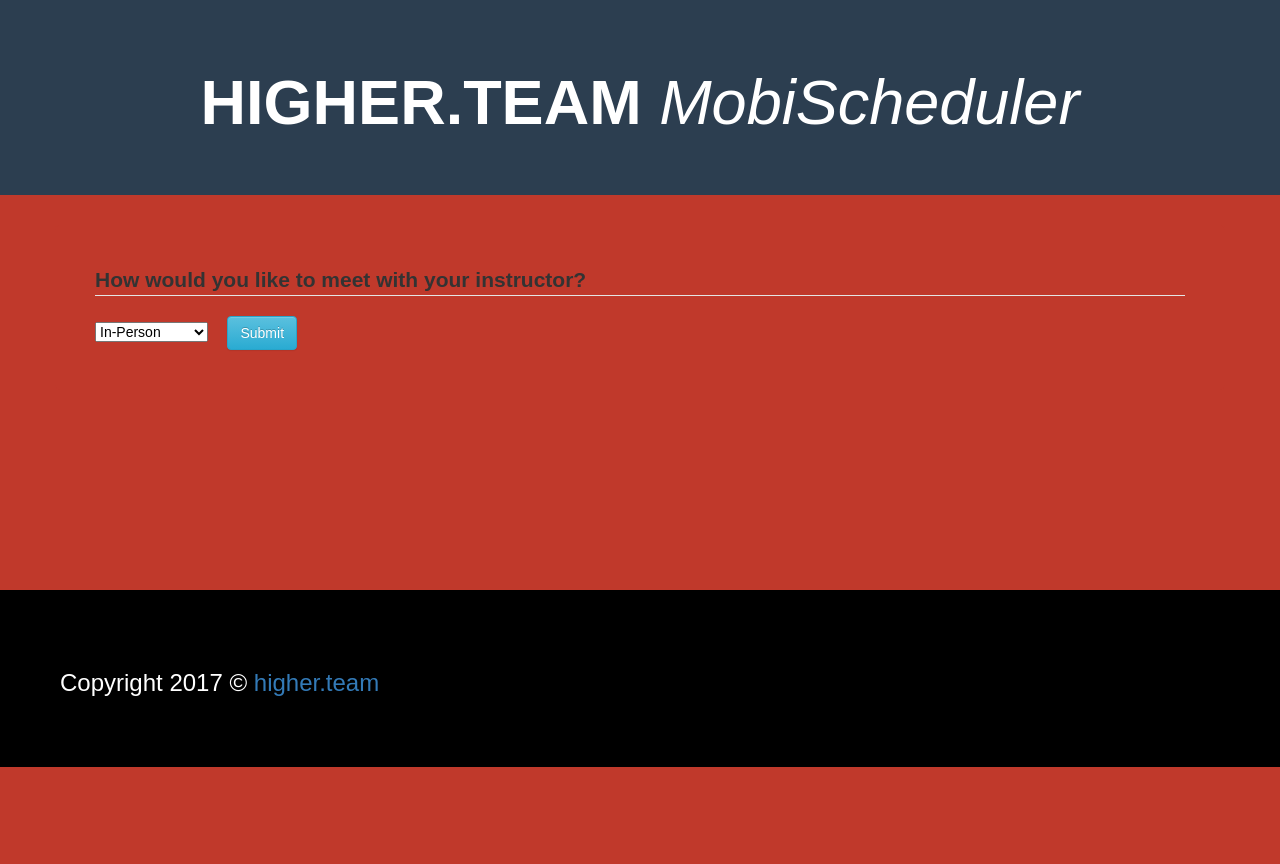
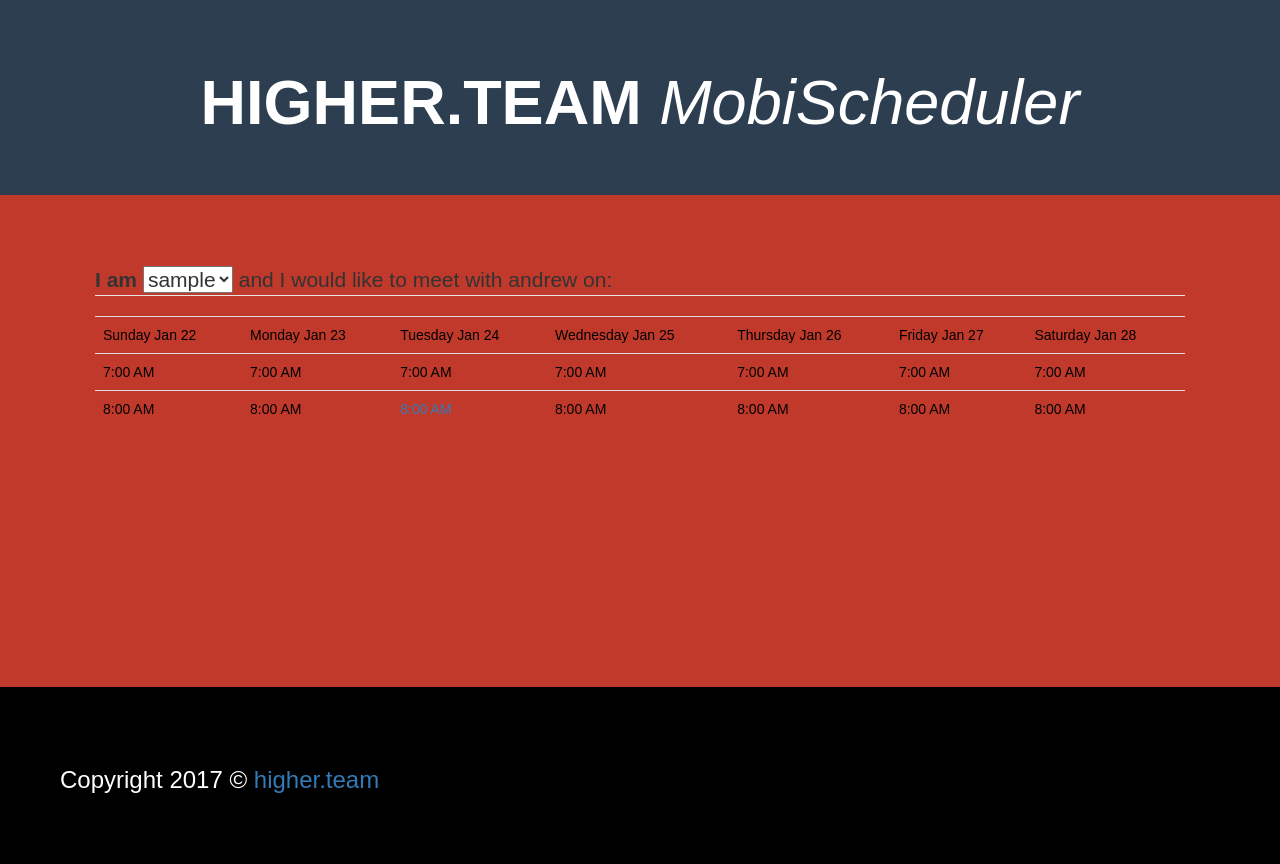
Before and after one commit to higherdotteam/mobischeduler, a PHP site: page / in a window 1280 px wide. Before the commit the page ends 767 px from the top, so only its background shows below. Run offline with PHP 8.4, Linux system fonts and the light colour scheme; tables that the repository leaves empty or names only in its code hold one stand-in row (values such as "Sample post"); some libraries are stand-ins or nearby versions.

Commit message:
changing index.html to index.php and showing table on first page

```diff
--- a/connect.php
+++ b/connect.php
@@ -4,7 +4,7 @@
 $host = "138.197.209.226";
 $username = "root";
 $password = "root";
-$database = "hdl";
+$database = "hdt";
 
 $connection = @mysqli_connect($host, $username, $password) or die("Could not connect.");
 
--- a/index.html
+++ b/index.php
@@ -39,16 +39,49 @@
 		</div>
 		<div class="container">
 			<fieldset>
-			<legend><strong>How would you like to meet with your instructor?</strong></legend>
-			<form action="second_form.php" method="post">
-				<select name="meetup_form">
-					<option value="in_person">In-Person</option>
-					<option value="video_chat">Video-Chat</option>
-					<option value="slack_chat">via Slack-Chat</option>
-				</select>
-				<span>&nbsp;&nbsp;&nbsp;
-				<input type="submit" name="submit" class="btn btn-info" value="Submit"/>
-				</span>
+			<form id="f1" action="handle_datetime.php" method="post">
+      <legend>
+<strong>I am</strong>
+<select name="whoami">
+<?
+$conn = mysqli_connect("138.197.209.226", "root", "root", "hdt");
+    $query = mysqli_query($conn, "select * from students");
+while ($row = mysqli_fetch_array($query)) { ?>
+  <option><?= $row['slackusername'] ?></option>
+<? } ?>
+</select>
+and I would like to meet with andrew on:
+</legend>
+
+<table class="table">
+<tr>
+<td>Sunday Jan 22</td>
+<td>Monday Jan 23</td>
+<td>Tuesday Jan 24</td>
+<td>Wednesday Jan 25</td>
+<td>Thursday Jan 26</td>
+<td>Friday Jan 27</td>
+<td>Saturday Jan 28</td>
+</tr>
+<tr>
+<td>7:00 AM</td>
+<td>7:00 AM</td>
+<td>7:00 AM</td>
+<td>7:00 AM</td>
+<td>7:00 AM</td>
+<td>7:00 AM</td>
+<td>7:00 AM</td>
+</tr>
+<tr>
+<td>8:00 AM</td>
+<td>8:00 AM</td>
+<td><a href="#" onclick="document.getElementById('f1').submit(); return false;">8:00 AM</a></td>
+<td>8:00 AM</td>
+<td>8:00 AM</td>
+<td>8:00 AM</td>
+<td>8:00 AM</td>
+</tr>
+</table>
 			</form>
 			</fieldset>
 		</div>
```
